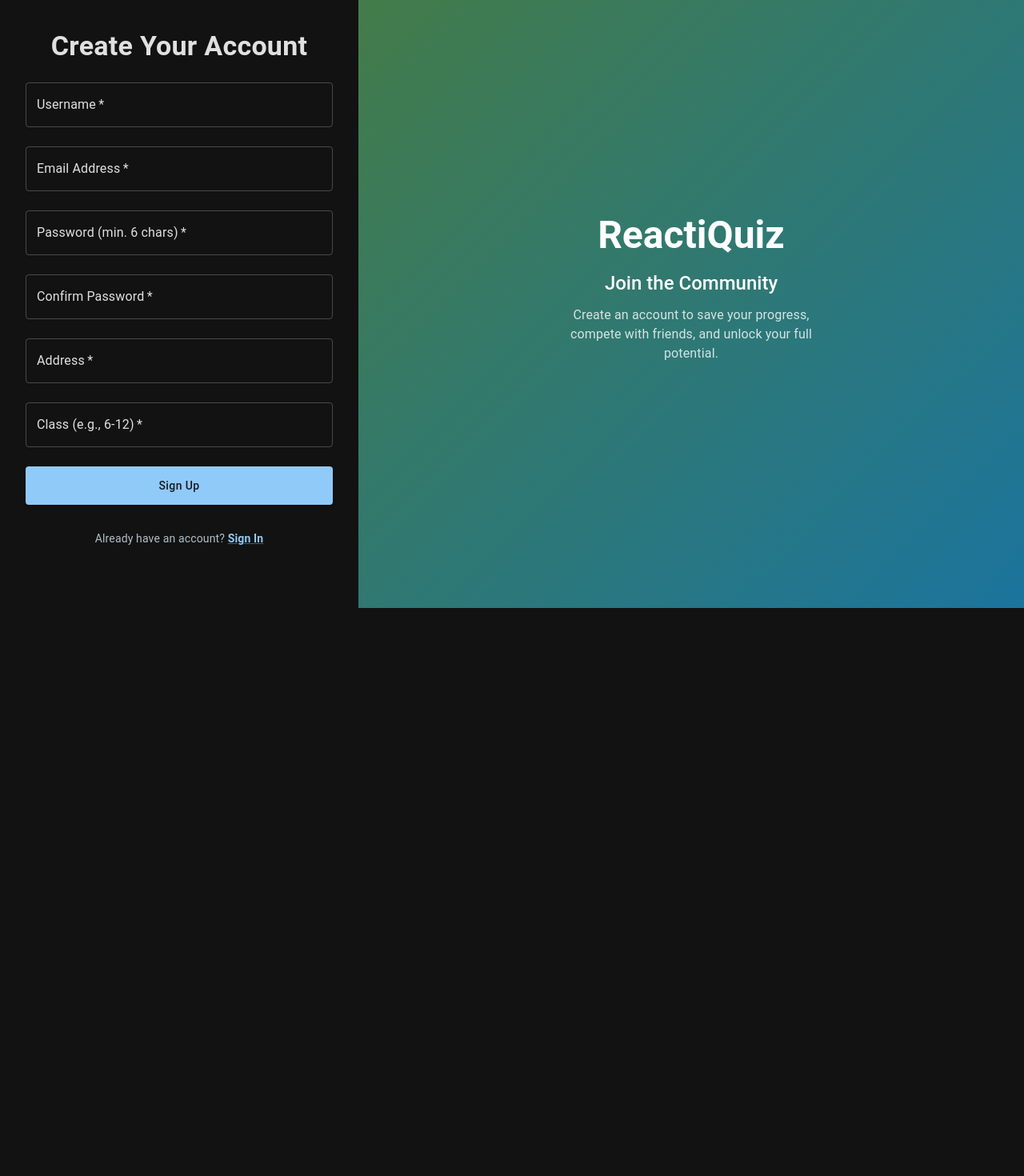
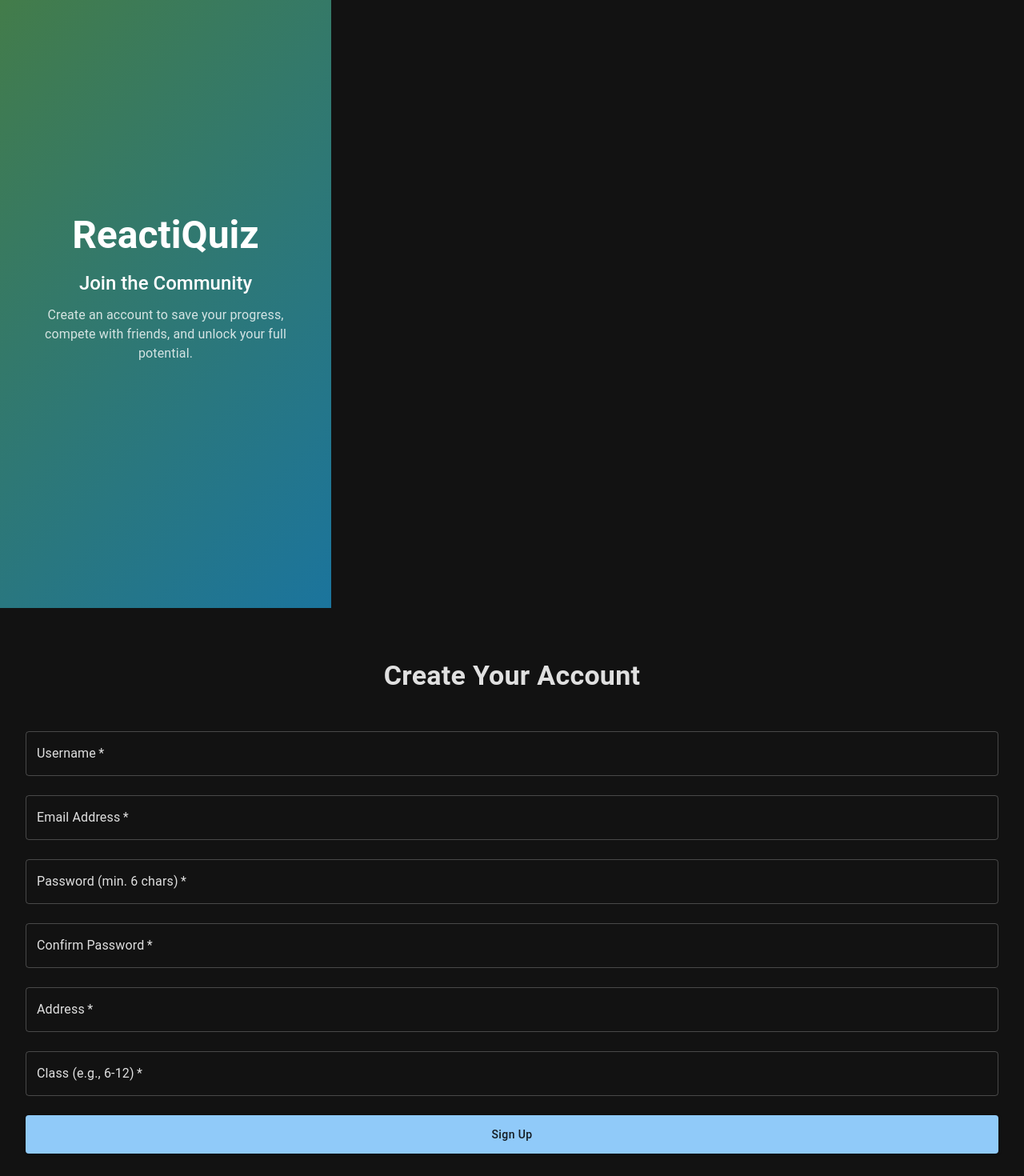
Before and after one commit to ReactiQuiz/reactiquiz, a React (Create React App) app: page /register in a window 1280 px wide. Shown: the part 40-1510 px from the top of the page at 80% size. Before the commit the page ends 800 px from the top, so only its background shows below. Built offline with nearby package versions, Linux system fonts and the light colour scheme.

Commit message:
modified:   src/pages/LoginPage.js 	modified:   src/pages/RegisterPage.js

```diff
--- a/src/pages/LoginPage.js
+++ b/src/pages/LoginPage.js
@@ -1,31 +1,37 @@
 // src/pages/LoginPage.js
 import { useState, useEffect } from 'react';
-import { Box, Grid, Typography, useTheme, Alert } from '@mui/material';
-import { useNavigate, useLocation } from 'react-router-dom';
-import apiClient from '../api/axiosInstance'; // Use axios directly
-import LoginForm from '../components/auth/LoginForm';
+import { Box, Grid, Typography, useTheme, Alert, TextField, Button, CircularProgress, Link as MuiLink } from '@mui/material';
+import { useNavigate, useLocation, Link as RouterLink } from 'react-router-dom';
+import apiClient from '../api/axiosInstance';
 import AuthBrandingPanel from '../components/auth/AuthBrandingPanel';
+import LoginIcon from '@mui/icons-material/Login';
 
-// A simple function to simulate logging in for the rest of the app
-// This should be in your AuthContext, but for simplicity, we define it here.
+// A simple helper to manage the user session in localStorage
 const loginUser = (userData, token) => {
     localStorage.setItem('reactiquizUser', JSON.stringify(userData));
     localStorage.setItem('reactiquizToken', token);
-  window.dispatchEvent(new Event('storage')); // Notify other tabs
+    // This is useful for complex apps, but for now we'll rely on navigation
+    // window.dispatchEvent(new Event('storage'));
 };
-
 
 function LoginPage() {
     const theme = useTheme();
     const navigate = useNavigate();
     const location = useLocation();
 
-  // SIMPLE STATE: No complex hooks needed
+    // All state is simple and local to this component
     const [username, setUsername] = useState('');
     const [password, setPassword] = useState('');
     const [error, setError] = useState('');
     const [isSubmitting, setIsSubmitting] = useState(false);
-  const infoMessage = location.state?.message || '';
+    const [infoMessage, setInfoMessage] = useState(location.state?.message || '');
+
+    // Clear the info message from location state after we've read it
+    useEffect(() => {
+        if (location.state?.message) {
+            navigate(location.pathname, { replace: true, state: {} });
+        }
+    }, [location, navigate]);
 
     const handleLogin = async (event) => {
         event.preventDefault();
@@ -37,86 +43,62 @@ function LoginPage() {
         setIsSubmitting(true);
 
         try {
-      // SIMPLE LOGIC: Use axios to call your API endpoint
+            // Direct API call with the correct data structure
             const response = await apiClient.post('/api/users/login', {
                 username: username,
                 password: password,
             });
 
-      // On success, save user and token to localStorage and redirect
             loginUser(response.data.user, response.data.token);
-      navigate('/subjects');
+            navigate('/subjects'); // Redirect on success
 
         } catch (err) {
-      setError(err.response?.data?.message || 'Login failed. Please try again.');
+            setError(err.response?.data?.message || 'Login failed. Please check your credentials.');
         } finally {
             setIsSubmitting(false);
         }
     };
 
     return (
-    <Grid container height='100%'>
-      {/* Left Branding Panel */}
-      <Grid
-        item
-        width={{
-          xs: "0%",
-          sx: "40%",
-          md: "50%",
-          lg: "65%",
-          xl: "60%"
-        }}
-      >
+        <Grid container component="main" sx={{ height: '100%' }}>
             <AuthBrandingPanel variant="login" />
-      </Grid>
-
-      {/* Right Form Panel */}
-      <Grid
-        item
-        width={{
-          xs: "100%",
-          sx: "60%",
-          md: "50%",
-          lg: "35%",
-          xl: "40%"
-        }}
-        square
-        sx={{
-          backgroundColor: 'background.default',
-          display: 'flex',
-          alignItems: 'center',
-          justifyContent: 'center'
-        }}>
-        <Box
-          sx={{
-            my: { xs: 4, sm: 8 },
-            mx: { xs: 2, sm: 4 },
-            display: 'flex',
-            flexDirection: 'column',
-            alignItems: 'center',
-            width: '100%',
-          }}
-        >
-          <Box sx={{ width: '100%', maxWidth: '450px' }}>
+            <Grid item xs={12} sm={8} md={5} component={Box} elevation={6} square sx={{ display: 'flex', alignItems: 'center' }}>
+                <Box sx={{ my: 8, mx: 4, display: 'flex', flexDirection: 'column', alignItems: 'center', width: '100%' }}>
                     <Typography component="h1" variant="h4" sx={{ fontWeight: 'bold', mb: 3 }}>
                         Sign In
                     </Typography>
                     {infoMessage && <Alert severity="success" sx={{ mb: 2, width: '100%' }}>{infoMessage}</Alert>}
 
-            <LoginForm
-              formError={error}
-              isSubmitting={isSubmitting}
-              identifier={username}
-              setIdentifier={setUsername}
-              password={password}
-              setPassword={setPassword}
-              onLoginSubmit={handleLogin}
-              accentColor={theme.palette.primary.main}
+                    {/* The form is now directly inside the page component */}
+                    <Box component="form" onSubmit={handleLogin} noValidate sx={{ mt: 1, width: '100%' }}>
+                        <TextField
+                            margin="normal" required fullWidth label="Username"
+                            name="username" autoComplete="username" autoFocus
+                            value={username} onChange={(e) => setUsername(e.target.value)}
                         />
+                        <TextField
+                            margin="normal" required fullWidth name="password" label="Password"
+                            type="password" autoComplete="current-password"
+                            value={password} onChange={(e) => setPassword(e.target.value)}
+                        />
+                        {error && <Alert severity="error" sx={{ my: 2 }}>{error}</Alert>}
+                        <Button
+                            type="submit" fullWidth variant="contained" disabled={isSubmitting}
+                            sx={{ py: 1.5, mt: 3, mb: 2, backgroundColor: theme.palette.primary.main }}
+                            startIcon={isSubmitting ? <CircularProgress size={20} color="inherit" /> : <LoginIcon />}
+                        >
+                            {isSubmitting ? 'Signing In...' : 'Login'}
+                        </Button>
+                        <Typography variant="body2" sx={{ textAlign: 'center' }}>
+                            Don't have an account?{' '}
+                            <MuiLink component={RouterLink} to="/register" variant="body2" sx={{ fontWeight: 'bold' }}>
+                                Sign Up
+                            </MuiLink>
+                        </Typography>
                     </Box>
                 </Box>
             </Grid>
-    </Grid >
+        </Grid>
     );
 }
 
--- a/src/pages/RegisterPage.js
+++ b/src/pages/RegisterPage.js
@@ -1,16 +1,15 @@
 // src/pages/RegisterPage.js
 import { useState } from 'react';
-import { Box, Grid, Typography, useTheme, Alert } from '@mui/material';
-import { useNavigate } from 'react-router-dom';
-import apiClient from '../api/axiosInstance'; // Use axios directly
-import RegisterForm from '../components/auth/RegisterForm';
+import { Box, Grid, Typography, useTheme, Alert, TextField, Button, CircularProgress, Link as MuiLink } from '@mui/material';
+import { useNavigate, Link as RouterLink } from 'react-router-dom';
+import apiClient from '../api/axiosInstance';
 import AuthBrandingPanel from '../components/auth/AuthBrandingPanel';
 
 function RegisterPage() {
     const theme = useTheme();
     const navigate = useNavigate();
 
-  // SIMPLE STATE for the form
+    // Simple, local state for the form
     const [username, setUsername] = useState('');
     const [email, setEmail] = useState('');
     const [password, setPassword] = useState('');
@@ -33,17 +32,11 @@ function RegisterPage() {
         setIsSubmitting(true);
 
         try {
-      // SIMPLE LOGIC: Use axios to call your API endpoint
             await apiClient.post('/api/users/register', {
-        username,
-        email,
-        password,
-        address,
-        class: userClass
+                username, email, password, address, class: userClass
             });
 
-      // On success, show a message and redirect to the login page
-      setSuccessMessage("Registration successful! Please sign in to continue.");
+            setSuccessMessage("Registration successful! Redirecting to login...");
             setTimeout(() => {
                 navigate('/login', { state: { message: "Registration successful! Please sign in." } });
             }, 2000);
@@ -56,70 +49,38 @@ function RegisterPage() {
     };
 
     return (
-    <Grid container component="main" sx={{ height: '100%', flexGrow: 1 }}>
-      {/* Left Form Panel */}
-      <Grid
-        item
-        square
-        width={{
-          xs: "100%",
-          sx: "60%",
-          md: "50%",
-          lg: "35%",
-          xl: "40%"
-        }}
-        sx={{
-          backgroundColor: 'background.default',
-          display: 'flex',
-          alignItems: 'center',
-          justifyContent: 'center'
-        }}
-      >
-        <Box
-          sx={{
-            my: { xs: 4, sm: 8 },
-            mx: { xs: 2, sm: 4 },
-            display: 'flex',
-            flexDirection: 'column',
-            alignItems: 'center',
-            width: '100%'
-          }}
-        >
-          <Box sx={{ width: '100%', maxWidth: '450px' }}>
-            <Typography component="h1" variant="h4" sx={{ fontWeight: 'bold', textAlign: 'center' }}>
+        <Grid container component="main" sx={{ height: '100%' }}>
+            <AuthBrandingPanel variant="register" />
+            <Grid item xs={12} sm={8} md={5} component={Box} elevation={6} square sx={{ display: 'flex', alignItems: 'center' }}>
+                <Box sx={{ my: 8, mx: 4, display: 'flex', flexDirection: 'column', alignItems: 'center', width: '100%' }}>
+                    <Typography component="h1" variant="h4" sx={{ fontWeight: 'bold', mb: 3 }}>
                         Create Your Account
                     </Typography>
-            <RegisterForm
-              formError={error}
-              successMessage={successMessage}
-              isSubmitting={isSubmitting}
-              identifier={username} setIdentifier={setUsername}
-              email={email} setEmail={setEmail}
-              password={password} setPassword={setPassword}
-              confirmPassword={confirmPassword} setConfirmPassword={setConfirmPassword}
-              address={address} setAddress={setAddress}
-              userClass={userClass} setUserClass={setUserClass}
-              onRegisterSubmit={handleRegister}
-              accentColor={theme.palette.primary.main}
-            />
+
+                    <Box component="form" onSubmit={handleRegister} noValidate sx={{ mt: 1, width: '100%' }}>
+                        <TextField margin="normal" required fullWidth label="Username" value={username} onChange={(e) => setUsername(e.target.value)} />
+                        <TextField margin="normal" required fullWidth label="Email Address" type="email" value={email} onChange={(e) => setEmail(e.target.value)} />
+                        <TextField margin="normal" required fullWidth label="Password (min. 6 chars)" type="password" value={password} onChange={(e) => setPassword(e.target.value)} />
+                        <TextField margin="normal" required fullWidth label="Confirm Password" type="password" value={confirmPassword} onChange={(e) => setConfirmPassword(e.target.value)} />
+                        <TextField margin="normal" required fullWidth label="Address" value={address} onChange={(e) => setAddress(e.target.value)} />
+                        <TextField margin="normal" required fullWidth label="Class (e.g., 6-12)" type="number" value={userClass} onChange={(e) => setUserClass(e.target.value)} />
+
+                        {error && <Alert severity="error" sx={{ mt: 2 }}>{error}</Alert>}
+                        {successMessage && <Alert severity="success" sx={{ mt: 2 }}>{successMessage}</Alert>}
+
+                        <Button type="submit" fullWidth variant="contained" disabled={isSubmitting} sx={{ mt: 2, mb: 1, py: 1.5, backgroundColor: theme.palette.primary.main }}>
+                            {isSubmitting ? 'Creating Account...' : 'Sign Up'}
+                        </Button>
+                        <Typography variant="body2" sx={{ mt: 3, textAlign: 'center' }}>
+                            Already have an account?{' '}
+                            <MuiLink component={RouterLink} to="/login" variant="body2" sx={{ fontWeight: 'bold' }}>
+                                Sign In
+                            </MuiLink>
+                        </Typography>
                     </Box>
                 </Box>
             </Grid>
-
-      {/* Right Branding Panel */}
-      <Grid
-        item
-        width={{
-          xs: "0%",
-          sx: "40%",
-          md: "50%",
-          lg: "65%",
-          xl: "60%"
-        }}
-      >
-        <AuthBrandingPanel variant="register" />
         </Grid>
-    </Grid >
     );
 }
 
```
Lines whose indentation alone changed are shown as unchanged.
